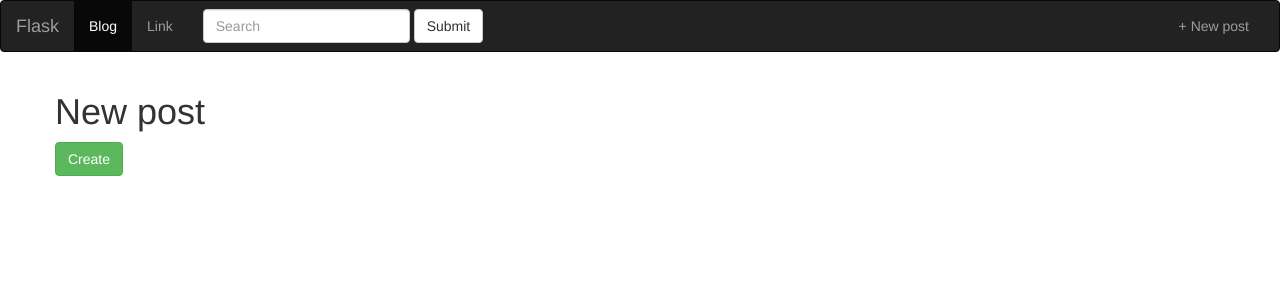
After one commit to AndreiLukashevich/blog_flask, a Python web app: template app/posts/templates/posts/create_post.html in a window 1280 px wide. The commit adds this page. Shown: the top 300 px of the page. Run offline with Jinja, Linux system fonts and the light colour scheme; the template is opened without the code that fills it, so the values that code supplies are empty; some libraries are stand-ins or nearby versions.

Commit message:
Added creation of posts

```diff
--- /dev/null
+++ b/app/posts/forms.py
@@ -0,0 +1,6 @@
+from wtforms import Form, StringField, TextAreaField
+
+
+class PostForm(Form):
+    title = StringField('Title')
+    body = TextAreaField('Body')
--- /dev/null
+++ b/app/posts/templates/posts/create_post.html
@@ -0,0 +1,43 @@
+{% extends 'base.html' %}
+
+{% block title %}
+    Create new post
+{% endblock %}
+
+<div class="container">
+
+
+    {% block content_title %}
+        <div class="row">
+            <div class="col-md-6">
+                New post
+            </div>
+        </div>
+    {% endblock %}
+
+
+    {% block content %}
+
+        <div class="row">
+            <div class="col-md-6">
+                <form
+                    action="{{ url_for('posts.create_post') }}"
+                    method="POST">
+
+                    {% for field in form %}
+                        <div class="form-group">
+                            {{ field.label(class='control-label') }}
+                            {{ field(class='form-control') }}
+                        </div>
+                    {% endfor %}
+
+                    <button type="submit" class="btn btn-success">Create</button>
+
+                </form>
+            </div>
+        </div>
+
+    {% endblock %}
+
+
+</div>
--- a/app/templates/base.html
+++ b/app/templates/base.html
@@ -46,15 +46,20 @@
                 </li>
             </ul>
 
-            <form class="navbar-form navbar-left">
+            <form class="navbar-form navbar-left" method="GET">
                 <div class="form-group">
-                    <input type="text" class="form-control" placeholder="Search">
+                    <input
+                        type="text"
+                        class="form-control"
+                        placeholder="Search"
+                        name="q"
+                        value="{{ request.args.get('q', '') }}">
                 </div>
                 <button type="submit" class="btn btn-default">Submit</button>
             </form>
 
             <ul class="nav navbar-nav navbar-right">
-                <li><a href="#">Link</a></li>
+                <li><a href="{{ url_for('posts.create_post') }}">+ New post</a></li>
             </ul>
         </div><!-- /.navbar-collapse -->
     </div><!-- /.container-fluid -->
--- a/app/templates/index.html
+++ b/app/templates/index.html
@@ -10,4 +10,4 @@
 
 {% block content %}
     Some content
-{% endblock %}n
+{% endblock %}
```
Also changed, not shown: app/posts/blueprint.py (+34 -3 lines).
